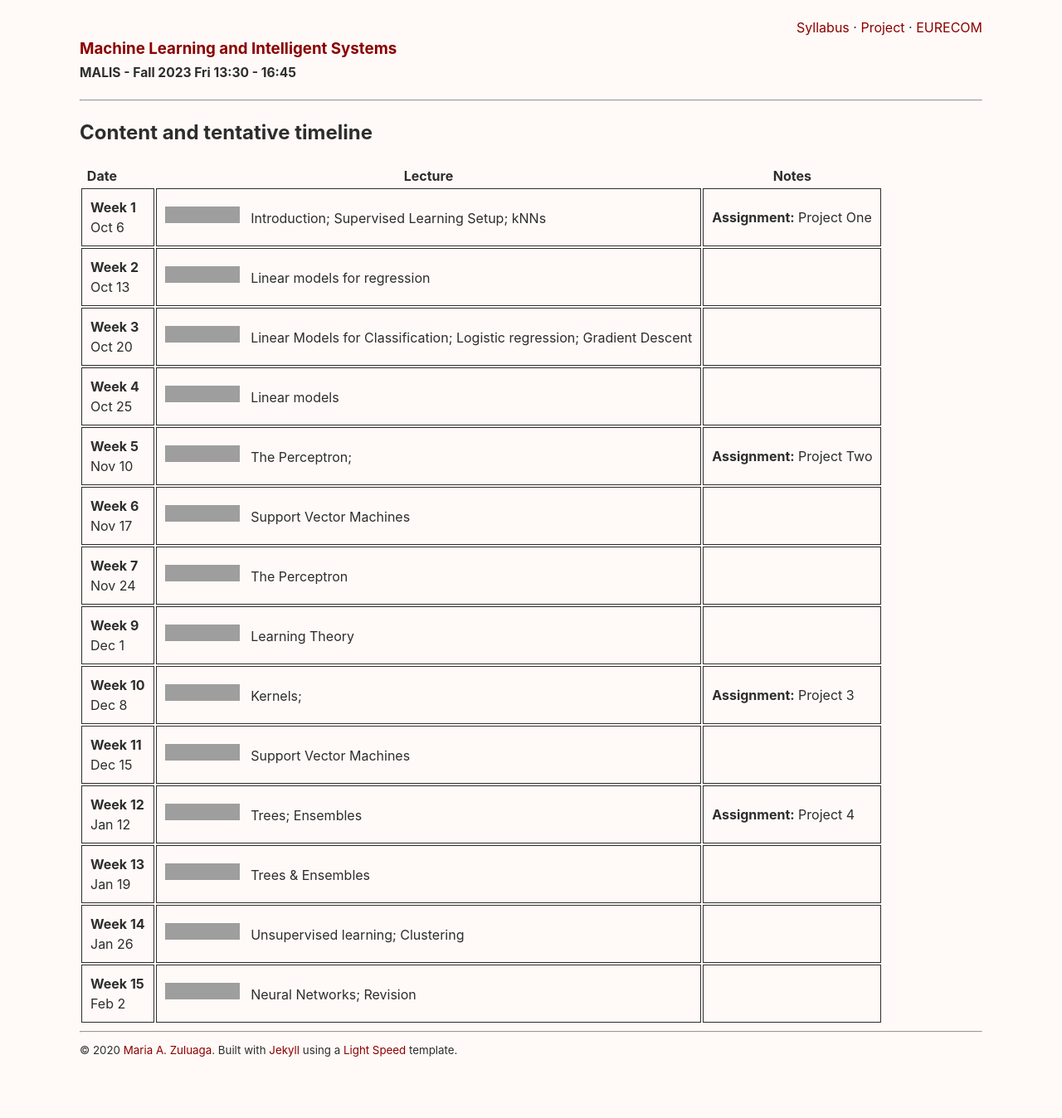
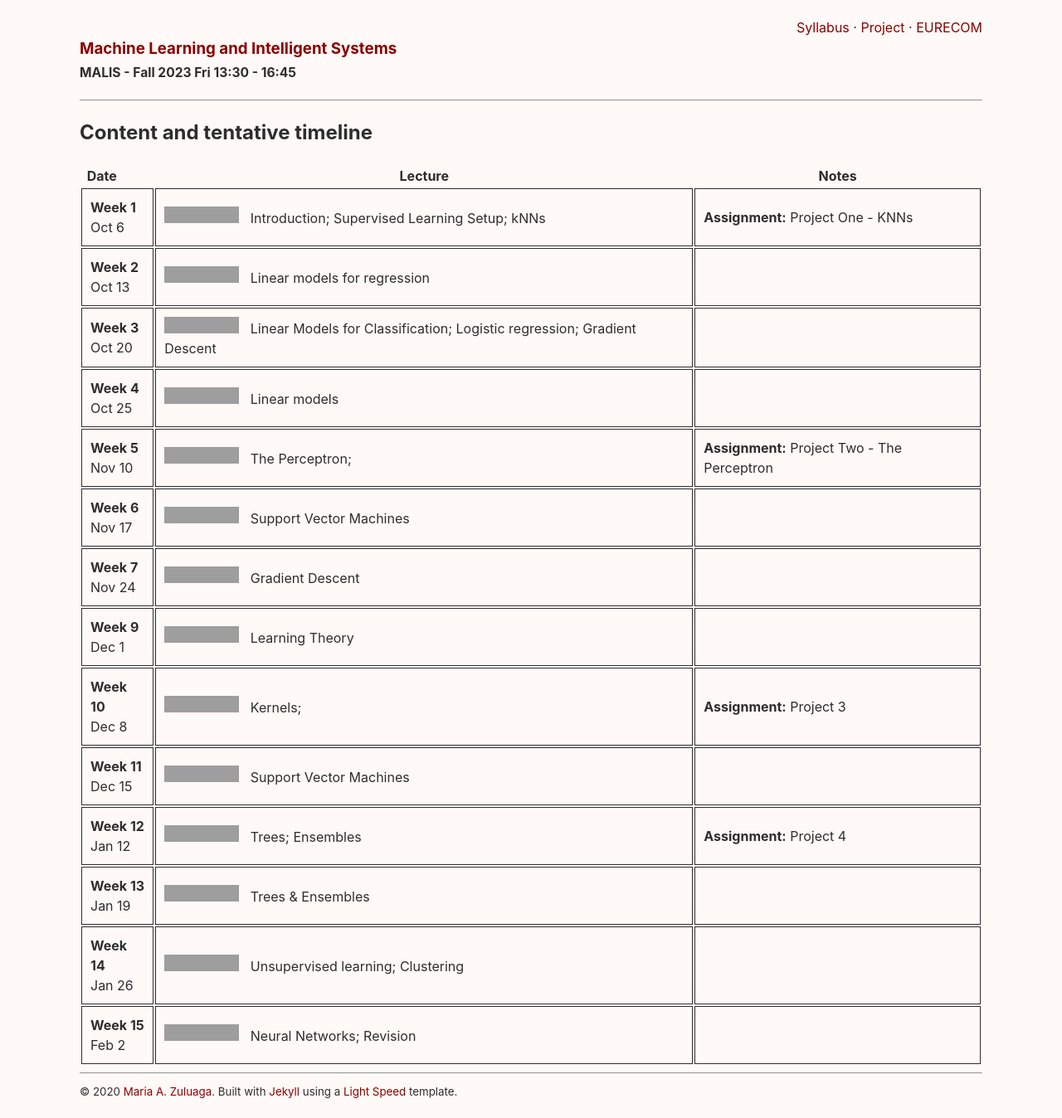
Before and after one commit to malis-course/malis-course.github.io, a Jekyll site: the page built from _pages/syllabus.md, in a window 1280 px wide, cut to the strip 0-1348 px from the top of the page. Shown: the whole strip at 83% size. Built offline with Jekyll 4.4.1, drawn with Linux system fonts in a browser that asks for light colours; before the commit the page ends 1298 px from its top, so only the background shows below that; grey boxes are pictures that could not be loaded.

Commit message:
Update syllabus.md

```diff
--- a/_pages/syllabus.md
+++ b/_pages/syllabus.md
@@ -7,13 +7,13 @@ permalink: /syllabus
 
 |  Date     &nbsp; &nbsp;&nbsp; &nbsp;&nbsp; &nbsp;  | Lecture           | Notes |
 | --------- | --------------- | ------ |
-| **Week 1** <br> Oct 6       | [![Generic badge](https://img.shields.io/badge/-Lecture-blue.svg)](https://shields.io/) &nbsp; Introduction; Supervised Learning Setup; kNNs   |  **Assignment:** Project One |
+| **Week 1** <br> Oct 6       | [![Generic badge](https://img.shields.io/badge/-Lecture-blue.svg)](https://shields.io/) &nbsp; Introduction; Supervised Learning Setup; kNNs   |  **Assignment:** Project One - KNNs |
 | **Week 2** <br> Oct 13      | [![Generic badge](https://img.shields.io/badge/-Lecture-blue.svg)](https://shields.io/) &nbsp; Linear models for regression     |    |
 | **Week 3** <br> Oct 20      | [![Generic badge](https://img.shields.io/badge/-Lecture-blue.svg)](https://shields.io/) &nbsp; Linear Models for Classification; Logistic regression; Gradient Descent      |    |
 | **Week 4** <br> Oct 25      |  [![Generic badge](https://img.shields.io/badge/-Lab Session-orange.svg)](https://shields.io/) &nbsp; Linear models     |    |
-| **Week 5** <br> Nov 10      | [![Generic badge](https://img.shields.io/badge/-Lecture-blue.svg)](https://shields.io/) &nbsp; The Perceptron;     |  **Assignment:** Project Two  |
+| **Week 5** <br> Nov 10      | [![Generic badge](https://img.shields.io/badge/-Lecture-blue.svg)](https://shields.io/) &nbsp; The Perceptron;     |  **Assignment:** Project Two - The Perceptron  |
 | **Week 6** <br> Nov 17      |  [![Generic badge](https://img.shields.io/badge/-Lecture-blue.svg)](https://shields.io/) &nbsp; Support Vector Machines  |     |
-| **Week 7** <br> Nov 24      |  [![Generic badge](https://img.shields.io/badge/-Lab Session-orange.svg)](https://shields.io/) &nbsp; The Perceptron     |   |
+| **Week 7** <br> Nov 24      |  [![Generic badge](https://img.shields.io/badge/-Lab Session-orange.svg)](https://shields.io/) &nbsp; Gradient Descent     |   |
 | **Week 9** <br> Dec 1      | [![Generic badge](https://img.shields.io/badge/-Lecture-blue.svg)](https://shields.io/) &nbsp;  Learning Theory   |    |
 | **Week 10** <br> Dec 8      | [![Generic badge](https://img.shields.io/badge/-Lecture-blue.svg)](https://shields.io/) &nbsp; Kernels;      |  **Assignment:** Project 3  |
 | **Week 11** <br> Dec 15      | [![Generic badge](https://img.shields.io/badge/-Lab Session-orange.svg)](https://shields.io/) &nbsp; Support Vector Machines   |    |
```
